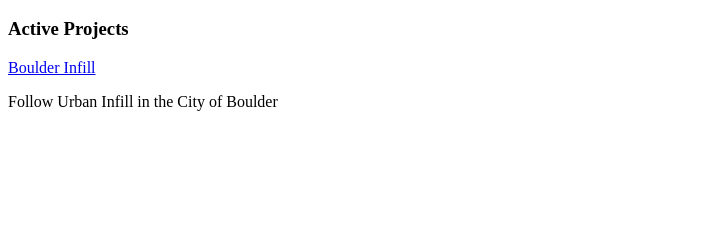
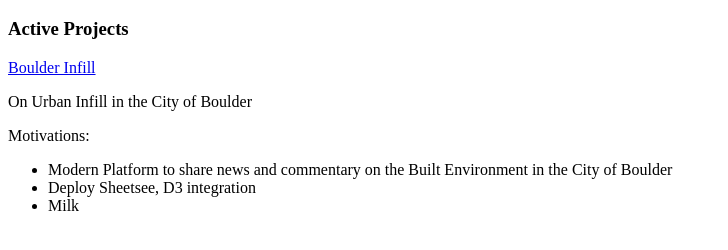
Before and after one commit to rimr/rimr.github.io, a plain HTML site: page index.html in a window 1280 px wide. Shown: the part 48-298 px from the top of the page, without its empty margins (0-728 px from the left). Drawn offline with Linux system fonts and the light colour scheme.

Commit message:
Update index.html

```diff
--- a/index.html
+++ b/index.html
@@ -5,7 +5,13 @@
 
     <h3> Active Projects </h1>
     <a href="http://rimr.github.io/BoulderInfill/">Boulder Infill</a>
-    <p>Follow Urban Infill in the City of Boulder</p>
+    <p>On Urban Infill in the City of Boulder</p>
+    <p>Motivations:</p>
+      <ul>
+        <li>Modern Platform to share news and commentary on the Built Environment in the City of Boulder</li>
+        <li>Deploy Sheetsee, D3 integration</li>
+        <li>Milk</li>
+      </ul>
 
 
   </div>
```
